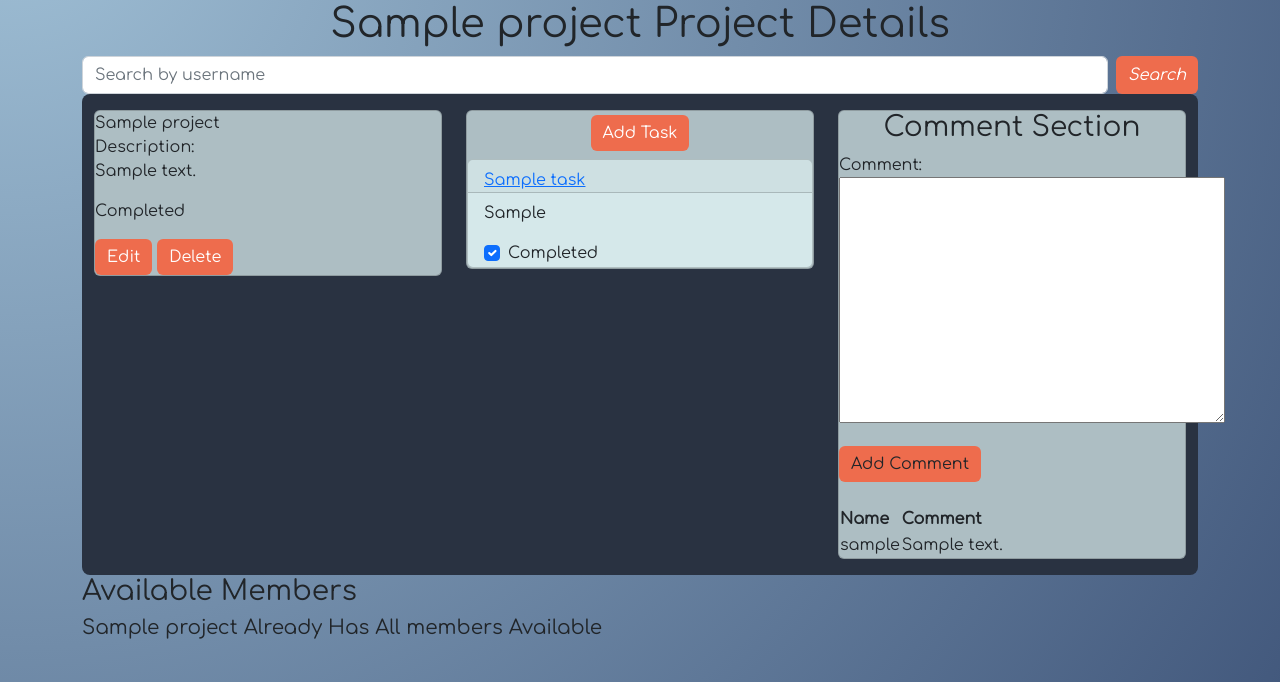
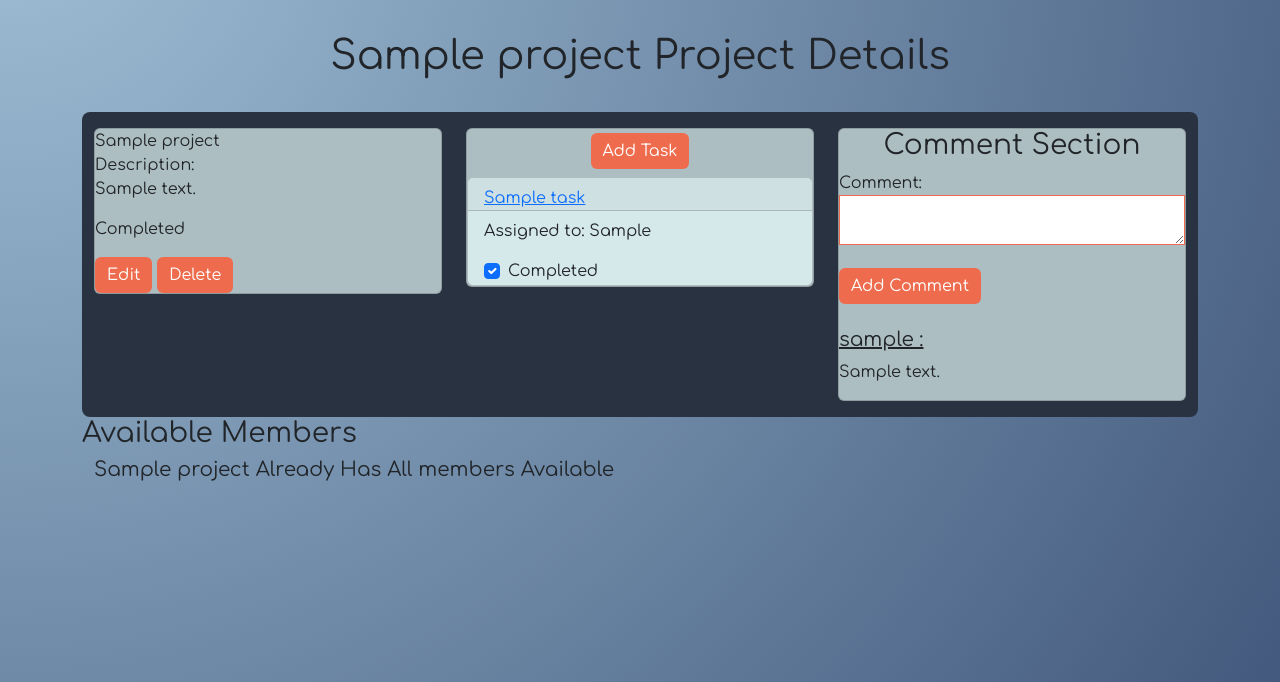
Before and after one commit to coffeemug17/workflowwiz, a Django app: page /projects/1/ in a window 1280 px wide. Shown: the part 118-800 px from the top of the page. Run offline with Django 4.2, Linux system fonts and the light colour scheme; a user stored in the database is signed in; tables that the repository leaves empty hold one stand-in row (values such as "Sample post").

Commit message:
comment box, task details, home page

```diff
--- a/main_app/forms.py
+++ b/main_app/forms.py
@@ -9,6 +9,9 @@ class CommentForm(ModelForm):
   class Meta:
     model = Comment
     fields = ['comment']
+    widgets = {
+            'comment': forms.Textarea(attrs={'style':'width: 100%; height: 50px; border: solid 1px #ee6c4d'})
+        }
 
 
 class TaskForm(ModelForm):
--- a/main_app/static/css/style.css
+++ b/main_app/static/css/style.css
@@ -11,7 +11,9 @@ body {
     margin-left: 2vmin;
     margin-right: 2vmin;
     margin-top: 2vmin;
+    margin-bottom: 4vmin;
     border-radius: 15px;
+
 }
 
 .navlink {
@@ -34,9 +36,25 @@ main {
     font-family: 'Comfortaa', cursive;
 }
 
+#home-img {
+    margin-top: 3vmin;
+    max-width: 100%;
+    overflow: hidden;
+    box-shadow: 12px 12px 1px 8px #293241;
+}
+
+#home-img img {
+    width: 100%;
+    height: auto;
+    box-shadow: 2px #293241;
+    position: relative;
+    z-index: 1;
+}
+
 #project-container {
     background-color: #293241;
     border-radius: 1vmin;
+    margin-top: 4vmin;
 }
 
 .card {
@@ -57,6 +75,20 @@ main {
     margin-top: 16vmin;
 }
 
+#comments {
+    margin-bottom: 0px;
+}
+
+#userc {
+    text-decoration: underline;
+}
+
+#members {
+    margin-left: 1vmin;
+    margin-right: 1vmin;
+    border: solid #ee6c4d;
+}
+
 /* accent colors
 #ee6c4d orange
 #293241 navy
--- a/main_app/templates/home.html
+++ b/main_app/templates/home.html
@@ -2,15 +2,15 @@
 
 {% block content %}
     <div class="row">
-        <div class="col-md m" id="home-content">
+        <div class="col-md-6" id="home-content">
             <h1> Welcome to Workflow Wiz</h1>
             <h4 class="mt-3">You can manage your project's and teammates all in one location!
                 <img src="static/images/wand.png" alt="">
             </h4>
             <a class="btn btn-primary" href="{% url 'signup' %}">Sign Up Now!</a>
         </div>
-        <div class="col-md">
-            Insert Example Pages here
+        <div class="col-md-6" id="home-img">
+                <img src="static/images/landing.png">
         </div>
     </div>
 
--- a/main_app/templates/projects/detail.html
+++ b/main_app/templates/projects/detail.html
@@ -3,12 +3,6 @@
 
 <h1 class="text-center">{{ project.title }} Project Details</h1>
 
-<form class="d-flex justify-content-center h-100" action="" method="GET">
-  <input class="form-control me-2" type="text" name="username" placeholder="Search by username">
-  <button class="btn btn-primary" id="search-button" type="submit">
-    <i class="search">Search</i>
-  </button>
-</form>
 <div class="container" id="project-container">
   <div class="row">
     <div class="col-4 mt-3 mb-3">
@@ -41,7 +35,7 @@
           {% for task in project.task_set.all %}
               <a href="{% url 'tasks_detail' project.id task.id %}"><div class="card-header pb-0">{{ task.title }}</div></a>
               <div class="card-body pb-0 pt-2 mb-0">
-                <p>{{ task.assignee }}</p>
+                <p>Assigned to: {{ task.assignee }}</p>
                 {% if task.completion == True %}
                 <div class="form-check form-check-inline">
                   <input class="form-check-input" type="checkbox" value="True" checked>
@@ -60,27 +54,21 @@
     <div class="col-4 mt-3 mb-3">
       <div class="card">
           <div class="card-content">
-            <span class="card-title"></span>
+            <span class="card-title">
               <h3 class="text-center">Comment Section</h3>
+            </span>
             <form action="{% url 'add_comment' project.id %}" method="POST">
               {% csrf_token %}
               {{ comment_form.as_p }}
-              <input type="submit" class="btn" value="Add Comment">
+              <input type="submit" class="btn btn-primary" value="Add Comment">
             </form>
             <br>
-            <table class="striped">
-              <thead>
-                <tr><th>Name</th><th>Comment</th></tr>
-              </thead>
-              <tbody>
                 {% for comment in project.comment_set.all %}
-                  <tr>
-                    <td>{{comment.user.username}}</td>
-                    <td>{{comment.comment}}</td>
-                  </tr>
+                  <p id="comments">
+                    <h5 id="userc">{{comment.user.username}} :</h5>
+                    {{comment.comment}}
+                  </p>
                 {% endfor %}
-              </tbody>
-            </table>
           </div>
         </div>
       </div>
@@ -88,22 +76,21 @@
   </div>
 </div>
 
-<div>
-  <!-- Available Members will come after this line -->
-  <div class="col s6">
 <h3>Available Members</h3>
+<div class="container-lg">
+  <div class="row">
     {% if members.count %}
     {% for member in members.all %}
-        <div class="card">
+    <div class="card col-sm-2 text-center" id="members">
       <div class="card-content">
                 <span class="card-title">
                   {{ member }}
                 </span>
       </div>
-          <div class="card-action">
+      <div class="card-action mb-1">
         <form action="{% url 'assoc_member' project.id member.id %}" method="POST">
           {% csrf_token %}
-              <button type="submit" class="btn">Add</button>
+          <button type="submit" class="btn btn-primary">Add</button>
         </form>
       </div>
     </div>
@@ -116,6 +103,4 @@
 
 
 
-
-
 {% endblock %}
```
Also changed, not shown: main_app/templates/tasks/detail.html (+23 -1 lines), main_app/static/images/landing.png (added). Lines whose indentation alone changed are shown as unchanged.
